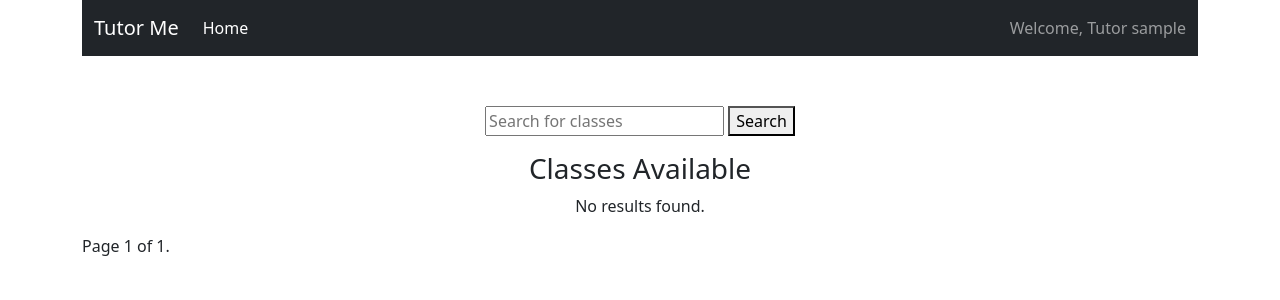
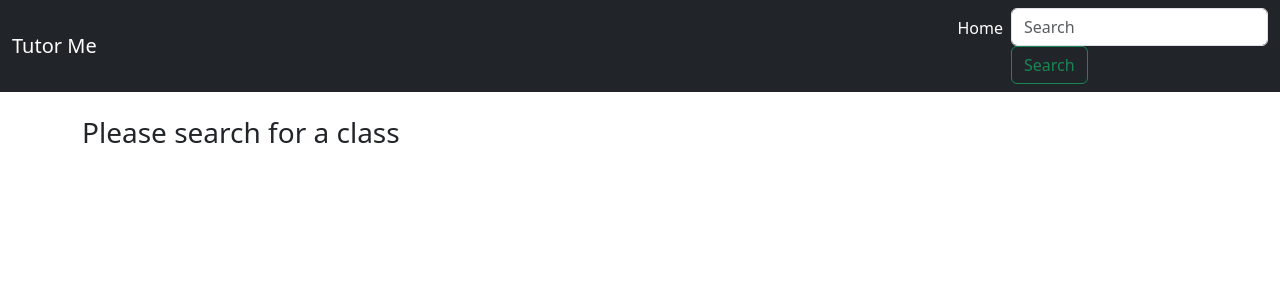
Before and after one commit to danish233/TutorMe-App, a Django app: page /accounts/google/tutor/ in a window 1280 px wide. Shown: the top 300 px of the page. Run offline with Django 4.2, Linux system fonts and the light colour scheme; the visitor is signed in with stand-in values (Sample User, id 1); some libraries are stand-ins or nearby versions.

Commit message:
Fixed slow speed for tutor and student

```diff
--- a/myapp/views.py
+++ b/myapp/views.py
@@ -89,36 +89,33 @@ def student(request):
 
 @login_required
 def tutor(request):
-    # spring_2023 = '1232'
-    #
-    # dept_url = 'https://sisuva.admin.virginia.edu/psc/ihprd/UVSS/SA/s/WEBLIB_HCX_CM.H_CLASS_SEARCH.FieldFormula.IScript_ClassSearchOptions?institution=UVA01&term=' + spring_2023 + '&career=UGRD&institutions=UVA01'
-    # req = requests.get(dept_url)
-    # name = req.json()['subjects']
-    # clist = [i['subject'] for i in name]
-    #
-    # url = 'https://sisuva.admin.virginia.edu/psc/ihprd/UVSS/SA/s/WEBLIB_HCX_CM.H_CLASS_SEARCH.FieldFormula.IScript_ClassSearch?institution=UVA01&term=' + spring_2023
-    classes = []
-    search_query = request.GET.get('search_query')
-    # if search_query:
-    #     for s in clist:
-    #         r = requests.get(url + '&subject=' + s + '&page=1')
-    #         for c in r.json():
-    #             if search_query.lower() in c['descr'].lower() or search_query.lower() in c['catalog_nbr'].lower():
-    #                 class_info = c['catalog_nbr'] + '-' + c['class_section'], c['component'] + c['descr']
-    #                 classes.append(class_info)
-    # else:
-    #     for s in clist:
-    #         r = requests.get(url + '&subject=' + s + '&page=1')
-    #         for c in r.json():
-    #             class_info = c['catalog_nbr'] + '-' + c['class_section'], c['component'] + c['descr']
-    #             classes.append(class_info)
-
-    paginator = Paginator(classes, 25)
-    page_number = request.GET.get('page')
-    page_obj = paginator.get_page(page_number)
-    context = {'page_obj': page_obj, 'search_query': search_query}
-    # return render(request, 'index.html', context)
-    return render(request, 'tutor.html', context)
+    if 'q' in request.GET:
+        query = request.GET['q']
+        query = str(query)
+        term = '1232'  # replace with appropriate term code
+        url = f'https://sisuva.admin.virginia.edu/psc/ihprd/UVSS/SA/s/WEBLIB_HCX_CM.H_CLASS_SEARCH.FieldFormula.IScript_ClassSearch?institution=UVA01&term={term}&keyword={query}'
+        response = requests.get(url)
+        data = response.json()
+        courses = []
+        for c in data:
+            if query.lower() in c['subject'].lower() or query.lower() in c['catalog_nbr'].lower() or \
+               query.lower() in c['class_section'].lower() or query.lower() in c['component'].lower() or \
+               query.lower() in c['descr'].lower() or query.lower() in str(c['class_nbr']):
+                course = {
+                    'subject': c['subject'],
+                    'catalog_nbr': c['catalog_nbr'],
+                    'class_section': c['class_section'],
+                    'component': c['component'],
+                    'descr': c['descr'],
+                    'class_nbr': c['class_nbr'],
+                    'class_capacity': c['class_capacity'],
+                    'enrollment_available': c['enrollment_available']
+                }
+                courses.append(course)
+        context = {'courses': courses, 'query': query}
+        return render(request, 'tutor.html', context)
+    else:
+        return render(request, 'tutor.html')
 
 from django.shortcuts import render
 from .models import TutorClass
--- a/templates/tutor.html
+++ b/templates/tutor.html
@@ -1,142 +1,68 @@
-{% load socialaccount %}
-
-
-{# Load the tag library #}
 {% load bootstrap5 %}
-
-
-{# Load CSS and JavaScript #}
-{% bootstrap_css %}
-{% bootstrap_javascript %}
-
-
-{# Display django.contrib.messages as Bootstrap alerts #}
 {% bootstrap_messages %}
-
-
+<!DOCTYPE html>
 <html>
   <head>
-   <title>Tutor Me</title>
-   <link rel="stylesheet" href="https://cdn.jsdelivr.net/npm/bootstrap@5.3.3/dist/css/bootstrap.min.css">
-   <style>
-   h1 {
-     text-align: center;
-   }
-   .btn-google {
-     background-color: transparent;
-     color: #007bff;
-     border-color: #007bff;
-   }
-   .btn-google:hover {
-     background-color: #007bff;
-     border-color: #007bff;
-     color: #fff;
-   }
-   .search-container {
-     text-align: center;
-     margin-top: 50px;
-   }
-
-
-   </style>
+    <title>Tutor Dashboard</title>
+    {% bootstrap_css %}
   </head>
   <body>
-<div class="container">
-
-   <nav class="navbar navbar-expand-lg navbar-dark bg-dark justify-content-between">
+    <nav class="navbar navbar-expand-lg navbar-dark bg-dark">
       <div class="container-fluid">
         <a class="navbar-brand" href="#">Tutor Me</a>
-           <button class="navbar-toggler" type="button" data-bs-toggle="collapse" data-bs-target="#navbarColor01" aria-controls="navbarColor01" aria-expanded="false" aria-label="Toggle navigation">
+        <button class="navbar-toggler" type="button" data-bs-toggle="collapse" data-bs-target="#navbarNav" aria-controls="navbarNav" aria-expanded="false" aria-label="Toggle navigation">
           <span class="navbar-toggler-icon"></span>
         </button>
-           <div class="collapse navbar-collapse" id="navbarColor01">
-               <ul class="navbar-nav me-auto">
+        <div class="collapse navbar-collapse justify-content-end" id="navbarNav">
+          <ul class="navbar-nav">
             <li class="nav-item">
-                       <a class="nav-link active" href="#">Home
-                           <span class="visually-hidden">(current)</span>
-                       </a>
+              <a class="nav-link active" href="#">Home</a>
+            </li>
+            <li class="nav-item">
+              <form class="form-inline my-2 my-lg-0" action="{% url 'tutor_dashboard' %}" method="get">
+                <input class="form-control mr-sm-2" type="search" name="q" placeholder="Search" aria-label="Search">
+                <button class="btn btn-outline-success my-2 my-sm-0" type="submit">Search</button>
+              </form>
             </li>
           </ul>
-                   <form class="form-inline my-2 my-lg-0">
-                       <span class="navbar-text">
-                           {% if user.is_authenticated %}
-                           Welcome, Tutor {{ user.username }}
-                       </span>
-                   </form>
         </div>
       </div>
     </nav>
-
-
-   <div class="search-container">
-       <form method="GET" action="{% url 'tutor_dashboard' %}">
-           <input type="text" name="search_query" placeholder="Search for classes" value="{{ request.GET.search_query }}">
-           <button type="submit">Search</button>
-       </form>
-   </div>
-
-    {% csrf_token %}
-
-    <center>
-    <h3>Classes Available</h3>
-    {% if page_obj %}
-        {% for classes in page_obj %}
-            <ul style="list-style-type: none">
-                <li>{{ classes }}</li>
-
-                <form method="POST" action="{% url 'tutor_hours' %}">
-                    {% csrf_token %}
-                    <input type="hidden" name="class_name" value="{{ classes }}">
-                    <label for="start_time">Start Time:</label>
-                    <input type="time" name="start_time" id="start_time" required>
-                    <label for="end_time">End Time:</label>
-                    <input type="time" name="end_time" id="end_time" required>
-                    <button type="submit">Submit</button>
-                </form>
-
-            </ul>
+    <div class="container my-4">
+      {% if courses %}
+      <h3 class="mb-4">Results for "{{ query }}"</h3>
+      <table class="table table-striped table-hover">
+        <thead>
+          <tr>
+            <th>Subject</th>
+            <th>Catalog Number</th>
+            <th>Class Section</th>
+            <th>Component</th>
+            <th>Description</th>
+            <th>Class Nbr</th>
+            <th>Capacity</th>
+            <th>Available</th>
+          </tr>
+        </thead>
+        <tbody>
+          {% for course in courses %}
+          <tr>
+            <td>{{ course.subject }}</td>
+            <td>{{ course.catalog_nbr }}</td>
+            <td>{{ course.class_section }}</td>
+            <td>{{ course.component }}</td>
+            <td>{{ course.descr }}</td>
+            <td>{{ course.class_nbr }}</td>
+            <td>{{ course.class_capacity }}</td>
+            <td>{{ course.enrollment_available }}</td>
+          </tr>
           {% endfor %}
+        </tbody>
+      </table>
       {% else %}
-        <p>No results found.</p>
-    {% endif %}
-    </center>
-
-
-   <div class="pagination">
-   <span class="step-links">
-       {% if page_obj.has_previous %}
-           <a href="?search_query={{ request.GET.search_query }}&page=1">&laquo; first</a>
-           <a href="?search_query={{ request.GET.search_query }}&page={{ page_obj.previous_page_number }}">previous</a>
-       {% endif %}
-
-
-       <span class="current">
-           Page {{ page_obj.number }} of {{ page_obj.paginator.num_pages }}.
-       </span>
-
-
-       {% if page_obj.has_next %}
-           <a href="?search_query={{ request.GET.search_query }}&page={{ page_obj.next_page_number }}">next</a>
-           <a href="?search_query={{ request.GET.search_query }}&page={{ page_obj.paginator.num_pages }}">last &raquo;</a>
-       {% endif %}
-   </span>
-   </div>
-
-
-
-
-   {% else %}
-   <div class="row mt-3">
-       <div class="col-sm-6">
-           <a href="{% provider_login_url 'google' %}?next=/accounts/google/student/"
-              class="btn btn-lg btn-google mt-3 w-100">Login as Student with Google</a>
-       </div>
-       <div class="col-sm-6">
-           <a href="{% provider_login_url 'google' %}?next=/accounts/google/tutor/"
-              class="btn btn-lg btn-google mt-3 w-100">Login as Tutor with Google</a>
-       </div>
-   </div>
+      <h3>Please search for a class</h3>
       {% endif %}
     </div>
+    {% bootstrap_javascript %}
   </body>
 </html>
```
Also changed, not shown: templates/student.html (+34 -6 lines). Lines whose indentation alone changed are shown as unchanged.
